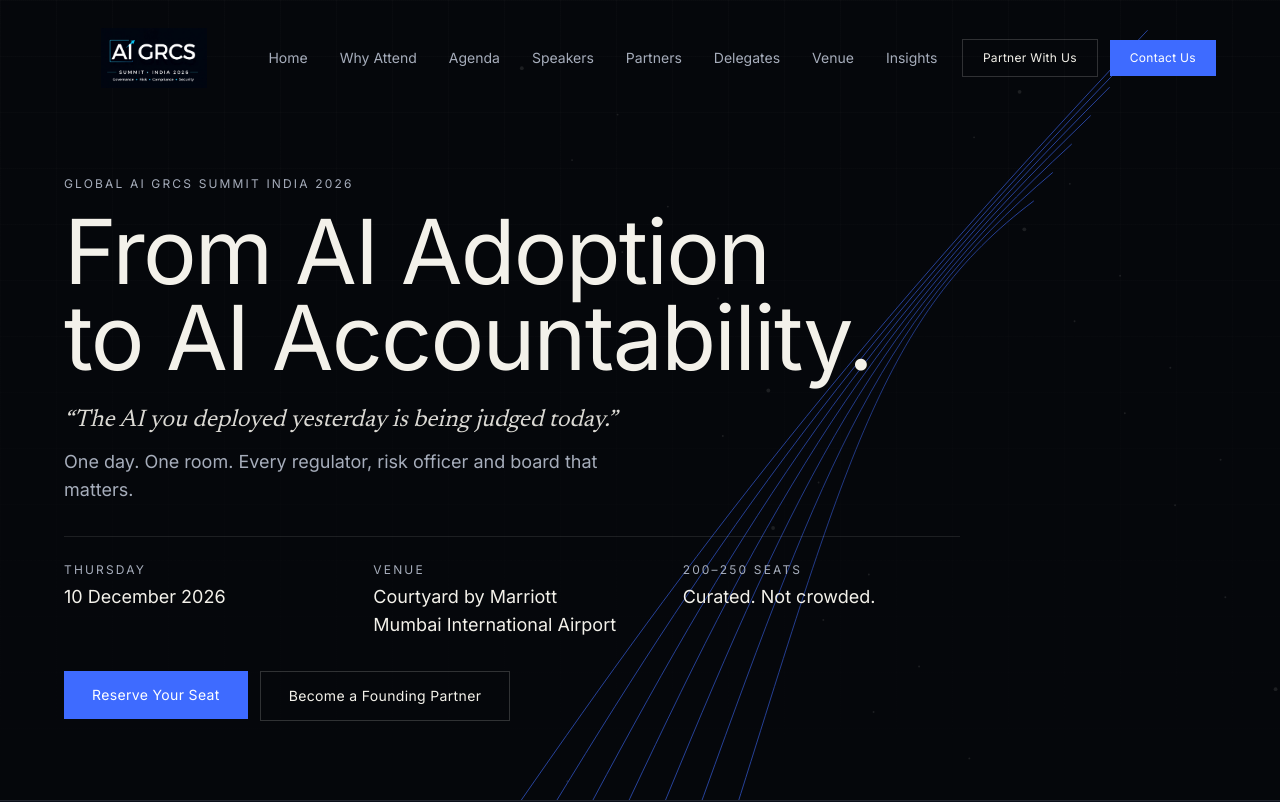
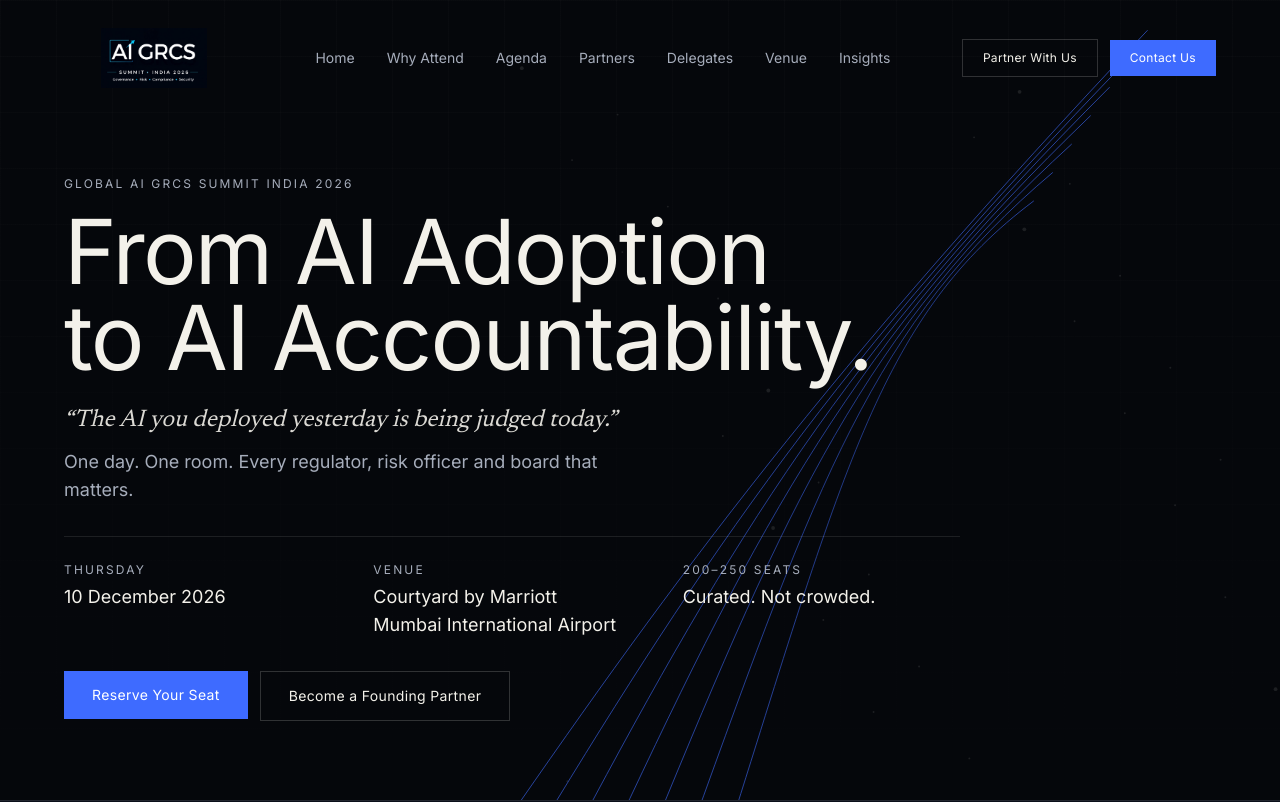
Before and after one commit to vamshichi/Global-AI, a Next.js app: page / in a window 1280 px wide. Shown: the top 802 px of the page. Built offline with nearby package versions, Linux system fonts and the light colour scheme.

Commit message:
added the forms

```diff
--- a/app/page.tsx
+++ b/app/page.tsx
@@ -25,7 +25,7 @@ export default function Home() {
         <ExperiencesSection />
         <WhyAttend />
         <Agenda />
-        <SpeakersSection />
+        {/* <SpeakersSection /> */}
         <PartnerSection />
         <DelegatesSection />
         <VenueSection />
--- a/data/nav.ts
+++ b/data/nav.ts
@@ -2,7 +2,7 @@ export const navLinks = [
   { label: "Home", href: "#home" },
   { label: "Why Attend", href: "#why-attend" },
   { label: "Agenda", href: "#agenda" },
-  { label: "Speakers", href: "#speakers" },
+  // { label: "Speakers", href: "#speakers" },
   { label: "Partners", href: "#partners" },
   { label: "Delegates", href: "#delegates" },
   { label: "Venue", href: "#venue" },
```
